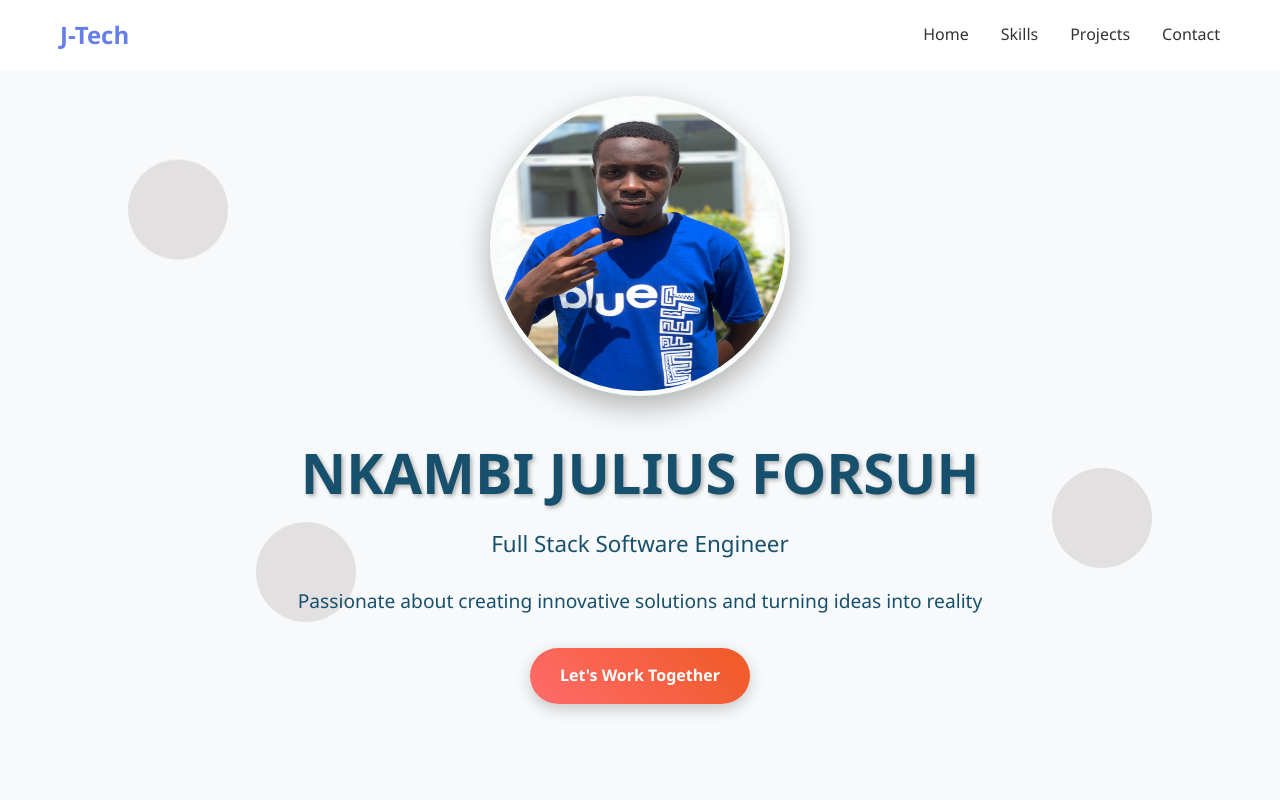
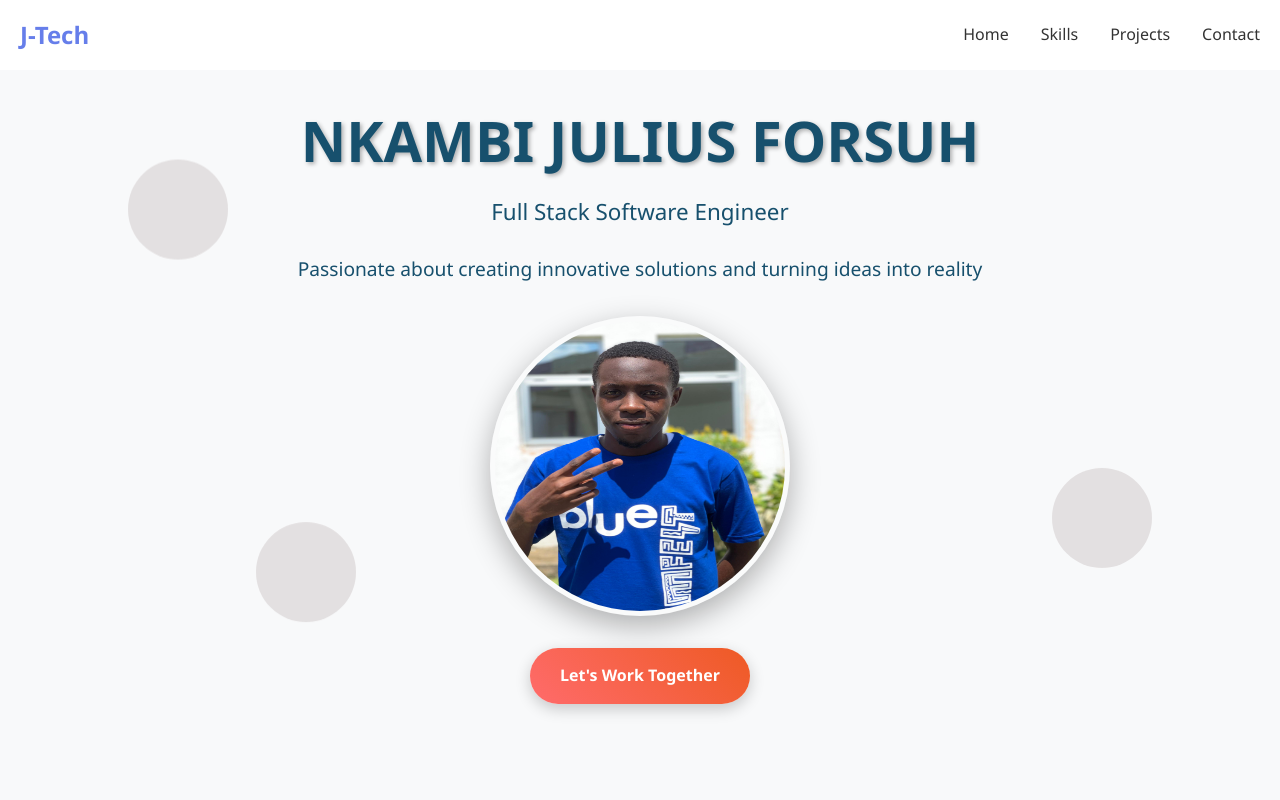
Before and after one commit to juliopro20/juliopro20.github.io, a plain HTML site: page index.html in a window 1280 px wide. Shown: the top 800 px of the page. Drawn offline with Linux system fonts and the light colour scheme.

Commit message:
portfolio version 4

```diff
--- a/index.html
+++ b/index.html
@@ -26,14 +26,15 @@
         <div class="floating"></div>
         <div class="floating"></div>
         <div class="hero-content">
+
+            <h1>NKAMBI JULIUS FORSUH</h1>
+            <p class="title">Full Stack Software Engineer</p>
+            <p>Passionate about creating innovative solutions and turning ideas into reality</p>
             <div class="profile-picture">
                <img src="./images/IMG-20241112-WA0248.jpg" alt="">
                 <!-- Uncomment and replace with actual image -->
                 <!-- <img src="your-profile-photo.jpg" alt="Alex Johnson"> -->
             </div>
-            <h1>NKAMBI JULIUS FORSUH</h1>
-            <p class="title">Full Stack Software Engineer</p>
-            <p>Passionate about creating innovative solutions and turning ideas into reality</p>
             <a href="#contact" class="cta-button">Let's Work Together</a>
         </div>
     </section>
@@ -199,7 +200,7 @@
                 <a href="#">🐙</a>
                 <a href="#">🐦</a>
             </div>
-            <p>&copy; 2025 Alex Johnson. All rights reserved.</p>
+            <p>&copy; 2025 Nkambi@Julius. All rights reserved.</p>
         </div>
     </footer>
 
--- a/style.css
+++ b/style.css
@@ -13,7 +13,7 @@ body {
 }
 
 .container {
-  max-width: 1200px;
+  max-width: 100%;
   margin: 0 auto;
   padding: 0 20px;
 }
```
